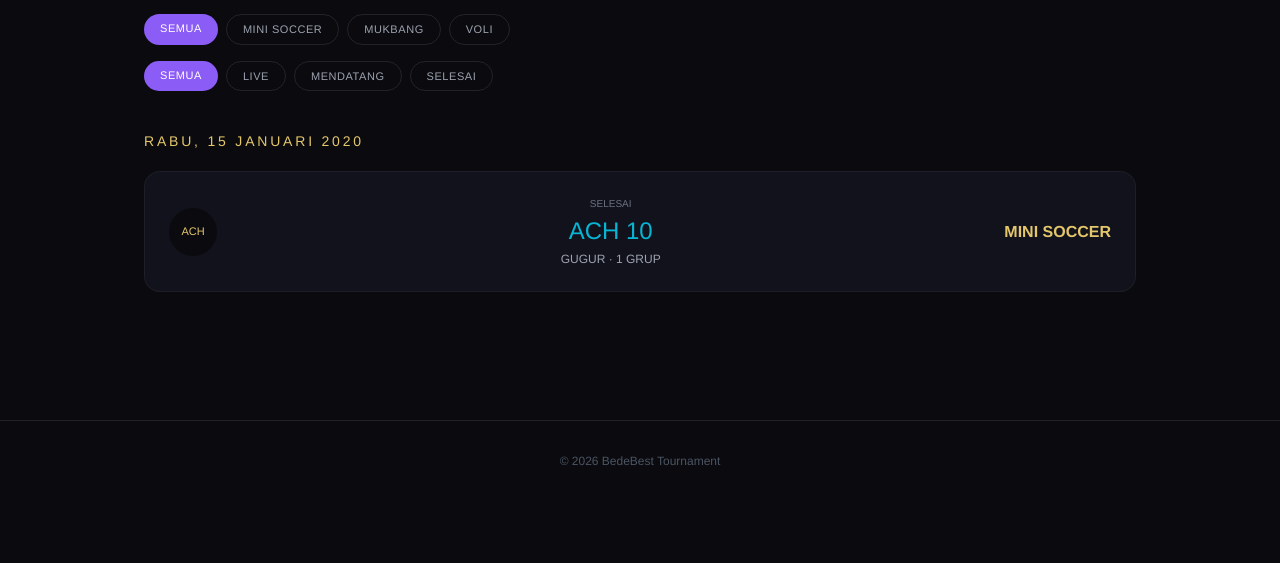
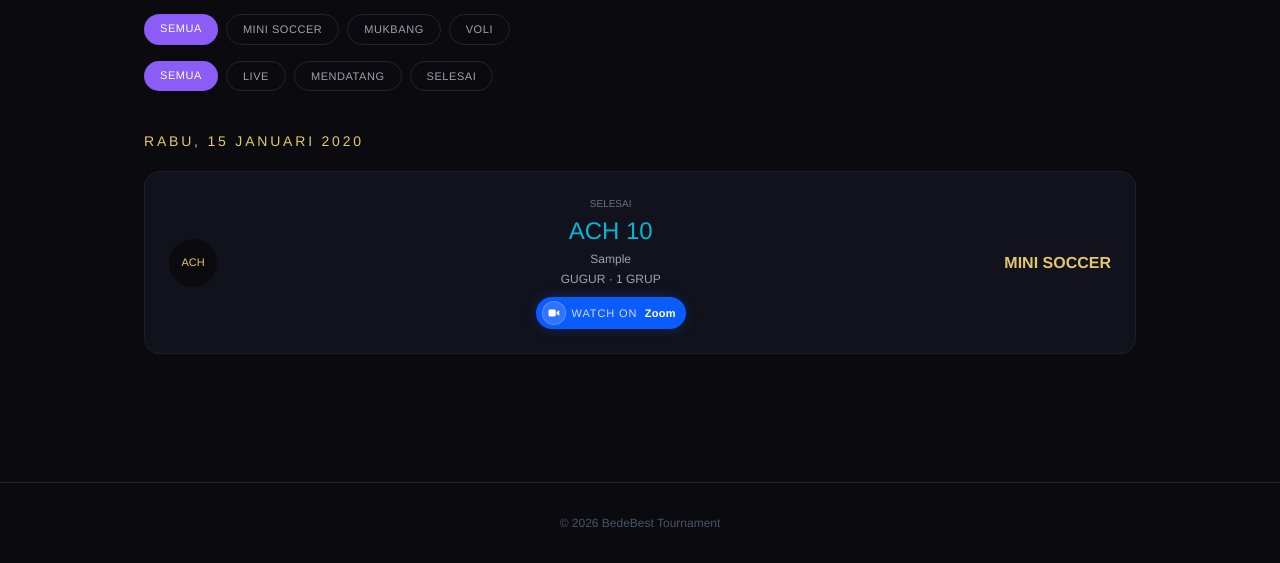
Before and after one commit to jimz-soft/bedebestapps, a Laravel app: page /jadwal in a window 1280 px wide. Shown: the part 254-817 px from the top of the page. Before the commit the page ends 719 px from the top, so only its background shows below. Run offline with Laravel 12, Linux system fonts and the light colour scheme; data comes from the database, SQL or seed files in the repository; tables that the repository leaves empty hold one stand-in row (values such as "Sample post"); some libraries are stand-ins or nearby versions.

Commit message:
add fitur link zoom

```diff
--- a/app/Models/GameMatch.php
+++ b/app/Models/GameMatch.php
@@ -13,6 +13,7 @@ use Illuminate\Database\Eloquent\Relations\HasMany;
     'round_label',
     'scheduled_at',
     'location',
+    'zoom_link',
     'status',
     'banner_path',
     'notes',
@@ -148,6 +149,11 @@ class GameMatch extends Model
         return $this->matchTeams->count() === 2 && $this->game?->format !== 'heat';
     }
 
+    public function hasZoomLink(): bool
+    {
+        return filled($this->zoom_link);
+    }
+
     public function scheduleStamp(): string
     {
         if ($this->scheduled_at === null) {
--- a/resources/views/components/match-card.blade.php
+++ b/resources/views/components/match-card.blade.php
@@ -19,17 +19,24 @@
                 <span class="text-[10px]" style="color: {{ $home->team->color }}">{{ strtoupper($match->game->name) }} · {{ $match->round_label }}</span>
             </div>
         </div>
-        <div class="text-center md:w-1/3 border-y md:border-y-0 md:border-x border-white/10 py-4 md:py-0">
+        <div class="text-center w-full md:w-1/3 border-y md:border-y-0 md:border-x border-white/10 py-4 md:py-0 flex flex-col items-center">
             @if ($match->status === 'live')
                 <p class="text-[10px] text-red-400 uppercase mb-1 flex items-center justify-center gap-2"><span class="w-2 h-2 rounded-full bg-red-500 live-dot animate-pulse"></span> Live</p>
                 <p class="font-gaming text-4xl text-brand-cyan">{{ $home->score_cache ?? 0 }} <span class="text-brand-cyan">:</span> {{ $away->score_cache ?? 0 }}</p>
+                @if ($match->location)
+                    <p class="text-xs text-gray-400 mt-1">{{ $match->location }}</p>
+                @endif
             @elseif ($match->status === 'selesai')
                 <p class="text-[10px] text-gray-500 uppercase mb-1">Selesai</p>
                 <p class="font-gaming text-4xl text-brand-cyan">{{ $home->score_cache ?? 0 }} <span class="text-brand-cyan">:</span> {{ $away->score_cache ?? 0 }}</p>
+                @if ($match->location)
+                    <p class="text-xs text-gray-400 mt-1">{{ $match->location }}</p>
+                @endif
             @else
                 <p class="font-gaming text-4xl text-brand-purple">{{ $match->scheduled_at?->format('H:i') ?? '--:--' }}</p>
                 <p class="text-xs text-gray-400">{{ $match->scheduleStamp() }}</p>
             @endif
+            <x-zoom-watch-button :match="$match" />
         </div>
         <div class="flex items-center justify-end gap-4 w-full md:w-1/3 text-right">
             <div>
@@ -44,7 +51,7 @@
                 <x-team-avatar :team="$side->team" size="w-12 h-12" :tinted="false" class="border-[#0a0a0f]" />
             @endforeach
         </div>
-        <div class="text-center">
+        <div class="text-center flex flex-col items-center">
             @if ($match->status === 'live')
                 <p class="text-[10px] text-red-400 uppercase mb-1 flex items-center justify-center gap-2"><span class="w-2 h-2 rounded-full bg-red-500 live-dot animate-pulse"></span> Live</p>
             @elseif ($match->status === 'selesai')
@@ -56,11 +63,15 @@
                         <span class="inline-flex items-center gap-1">{{ $side->team->code }} {{ $side->score_cache ?? 0 }} <x-winner-star :side="$side" /></span>
                     @endforeach
                 </p>
+                @if ($match->location)
+                    <p class="text-xs text-gray-400 mt-1">{{ $match->location }}</p>
+                @endif
             @else
                 <p class="font-gaming text-3xl text-brand-cyan">{{ $match->scheduled_at?->format('H:i') ?? '--:--' }}</p>
                 <p class="text-xs text-gray-400">{{ $match->scheduleStamp() }}</p>
             @endif
             <p class="text-xs text-gray-400 uppercase mt-1">{{ $match->game->formatLabel() }} · {{ $sides->count() }} grup</p>
+            <x-zoom-watch-button :match="$match" />
         </div>
         <div class="text-right">
             <p class="font-gaming font-bold">{{ strtoupper($match->game->name) }}</p>
--- /dev/null
+++ b/resources/views/components/zoom-watch-button.blade.php
@@ -0,0 +1,22 @@
+@props(['match'])
+
+@if ($match->hasZoomLink())
+    <a
+        href="{{ $match->zoom_link }}"
+        target="_blank"
+        rel="noopener noreferrer"
+        {{ $attributes->merge(['class' => 'mt-2.5 inline-flex items-center gap-1.5 pl-1.5 pr-2.5 py-1 rounded-full bg-[#0b5cff] hover:bg-[#0a52e6] text-white shadow-[0_0_12px_rgba(11,92,255,.28)] transition']) }}
+        aria-label="Watch on Zoom"
+    >
+        <span class="inline-flex items-center justify-center w-6 h-6 rounded-full bg-white/15 border border-white/20">
+            <svg class="w-3.5 h-3.5" viewBox="0 0 24 24" fill="none" aria-hidden="true">
+                <rect x="2.5" y="6" width="12.5" height="12" rx="2.5" fill="currentColor"/>
+                <path d="M16.5 10.2 21 7.4v9.2l-4.5-2.8v-3.6Z" fill="currentColor"/>
+            </svg>
+        </span>
+        <span class="text-[11px] font-semibold tracking-wide whitespace-nowrap">
+            <span class="uppercase tracking-[0.08em] text-white/80 font-medium">Watch on</span>
+            <span class="ml-1 font-bold">Zoom</span>
+        </span>
+    </a>
+@endif
```
Also changed, not shown: app/Http/Controllers/Panitia/MatchController.php (+10 -1 lines), resources/views/panitia/matches/form.blade.php (+8 -0 lines), tests/Feature/AdministratorPanelTest.php (+2 -0 lines), tests/Feature/PublicScheduleTest.php (+5 -1 lines), database/migrations/2026_11_18_170000_add_zoom_link_to_matches_table.php (added).
